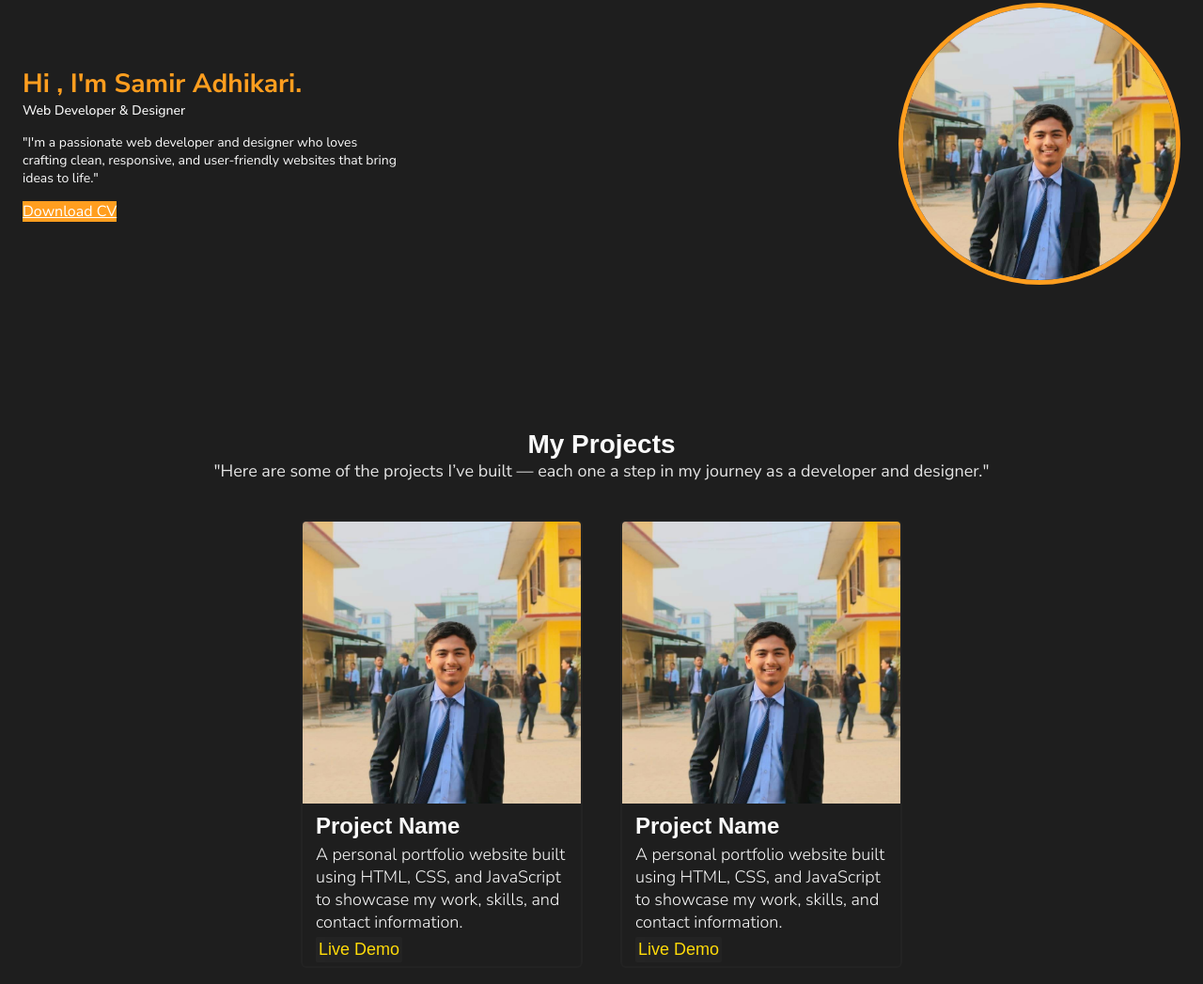
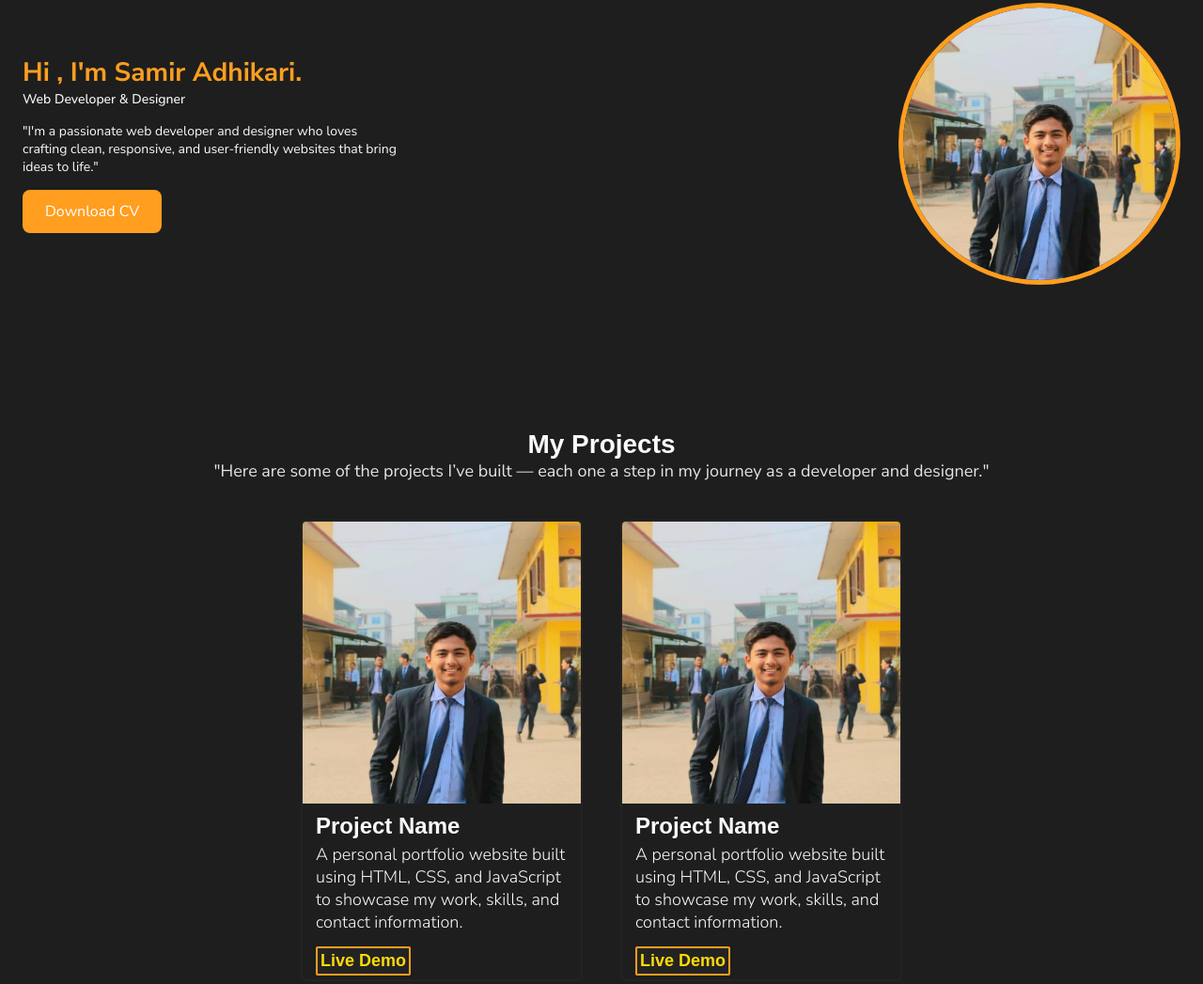
Before and after one commit to samir-adh644/Portfolio, a plain HTML site: page index.html in a window 1280 px wide. Shown: the part 192-1239 px from the top of the page at 94% size. Drawn offline with Linux system fonts and the light colour scheme; a web font is replaced by a local one.

Commit message:
Update style.css
Changed btn color , change live demo hover effects and transistions

```diff
--- a/style.css
+++ b/style.css
@@ -65,14 +65,24 @@ button,
   transition: all 0.3s ease;
 }
 
+
 .btn-primary {
+  display: inline-block;
+  padding: 12px 24px;
   background-color: var(--primary-color);
-  color: white;
+  color: #fff;
+  border: none;
+  border-radius: 8px;
+  font-size: 16px;
+  text-decoration: none;
+  cursor: pointer;
+  transition: background-color 0.3s ease, transform 0.2s ease;
 }
 
 .btn-primary:hover {
   background-color: var(--secondary-color);
-  color: black;
+  color:var(--color-black);
+  transform: translateY(-2px);
 }
 
 /* Basic Styles End */
@@ -221,6 +231,25 @@ p.sub-title {
 
 .project-card:hover img {
   transform: scale(1.1);
+}
+
+/* live demo styling */
+.live-demo {
+  display: inline-block;
+  margin-top: 10px;
+
+  text-decoration: none;
+  font-weight: 600;
+  border: 2px solid var(--primary-color);
+  padding: 8px 16px;
+  border-radius: 6px;
+  transition: all 0.3s ease;
+}
+
+.live-demo:hover {
+
+  color: #fff;
+  transform: scale(1.05);
 }
 
 /* Project Section End */
```
